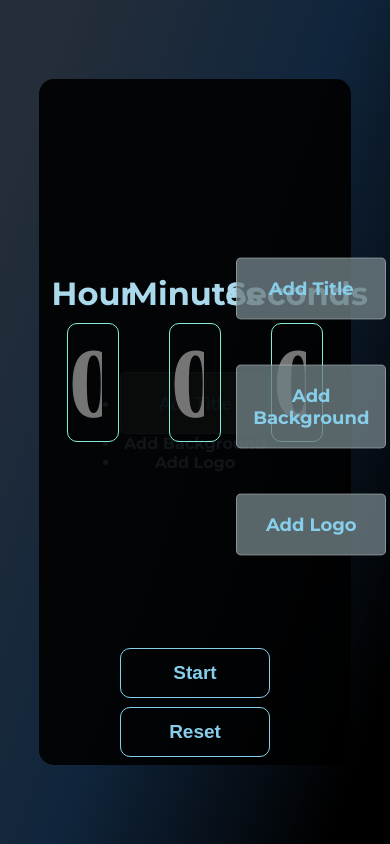
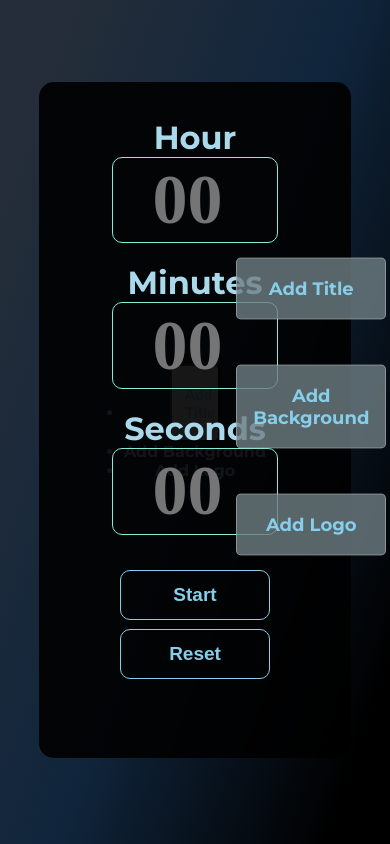
Before and after one commit to SirMartel22/Global-Timer, a website: page index.html in a window 390 px wide. Drawn offline with Linux system fonts and the light colour scheme; a web font is replaced by a local one.

Commit message:
mobile responsiveness almost done

```diff
--- a/global-timer-query.css
+++ b/global-timer-query.css
@@ -5,39 +5,27 @@
         transition: background 0.5s ease;
         font-weight: bold;
     }
+/*
    .overlay{
-        width: 100%;
-        height: 100%;
-        display: flex;
-        flex-direction: column;
-        align-items: center;
-        justify-content: center;
-        justify-items: center;
         padding: 20% 0;
-   }
-
-   .semicolon{
-        font-size: 20px;
-   }
+   } */
 
    .header{
-        font-size: 45px;
+        font-size: 35px;
         font-weight: bold;
         text-align: center;
     }
 
     .timer-container{
-        background: rgba(0,0,0,0.9);
-        padding: 2%;
-        border-radius: 15px;
-        max-width: 90%;
-        display: flex;
+        margin-right: 0;
+        min-height: 80vh;
+        gap: 30px;
+
+    }
+
+    .timer-container .timerCounter{
         flex-direction: column;
-        flex-wrap: wrap;
-        align-items: center;
-        justify-content: center;
-        justify-items: center;
-        margin-right: 0;
+        gap: 20px;
     }
 
     .timer-container .timerP{
@@ -45,7 +33,7 @@
         flex-direction: column;
         align-items: center;
         justify-content: center;
-        font-size: 40px;
+        font-size: 30px;
         align-items: center;
         justify-content: space-between;
         margin-right: 0;
@@ -54,18 +42,27 @@
     .timer-container .timerCounter{
         display: flex;
         flex-direction: column;
+        flex-wrap: nowrap;
+        width: 100%;
+        height: 50%;
+        margin-bottom: 40px;
+    }
+
+    .timerCounter .semicolon{
+        font-size: 50px;
+        display: none;
+    }
+
+    .timerCounter .box{
+        /* border: 3px solid yellow; */
+        height: 100%;
+        width: 80%;
     }
 
 
-    .timerCounter .semicolon{
-        display: none;
-    }
     .timer-container .timerCounter input[type="number"]{
-        font-size: 100px;
+        font-size: 70px;
         width: 70%;
-        margin-top: 10px;
-        margin-bottom: 10px;
-
     }
 
     .percentage-show{
@@ -89,16 +86,13 @@
     }
 
     .mobile-box button{
-        display: block;
-        width: 150px;
+        width: 50px;
         padding: 19px 13px;
-        background: rgba(110, 127, 132, 0.8);
-        border: 1px solid rgba(255, 255, 255, 0.3);
         color: #87CEEB;
         border-radius: 5px;
         cursor: pointer;
         transition: all 0.3s ease;
-        font-size: 18px;
+        font-size: 15px;
         font-weight: bold;
         font-family: 'gill sans mt';
     }
@@ -121,7 +115,6 @@
         font-weight: bold;
         text-align: center;
     }
-
 
     .timer-container .timerP{
         display: flex;
@@ -146,22 +139,22 @@
 }
 
 /* Media Query for Tablets Ipads portrait mode */
-/* @media (min-width: 768px) and (max-width: 1024px) {
+@media (min-width: 768px) and (max-width: 1024px) {
     body {
         background-color: blue;
     }
-} */
+}
 
 /* Media Query for Laptops and Desktops */
-/* @media (min-width: 1025px) and (max-width: 1280px) {
+@media (min-width: 1025px) and (max-width: 1280px) {
     body {
 
     }
-} */
+}
 
 /* Media Query for Large screens */
-/* @media (min-width: 1281px) {
+@media (min-width: 1281px) {
     body {
 
     }
-/* } */
+ }
--- a/global-timer.css
+++ b/global-timer.css
@@ -214,19 +214,16 @@ body{
 	justify-content: center;
 	gap: 10px;
 	width: 100%;
-	min-height: 70%;
+	/* min-height: 70%; */
 }
 
 
 .timerCounter .box{
 	width: 25%;
-	/* padding: 1%; */
 	display: flex;
 	flex-direction: column;
 	align-items: center;
 	justify-content: center;
-	/* border: 3px solid yellow; */
-	min-height: 100%;
 	height: 100%;
 }
 
```
Also changed, not shown: index.html (+0 -13 lines).
